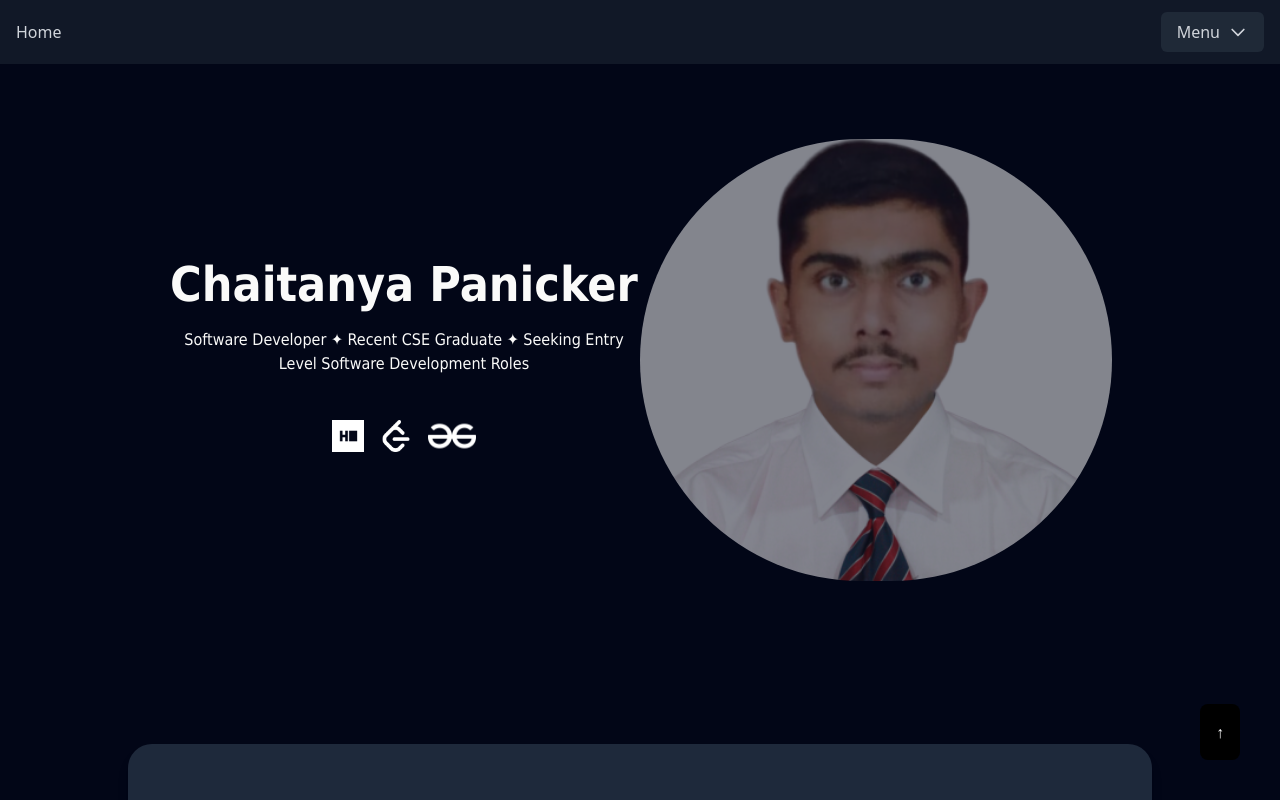
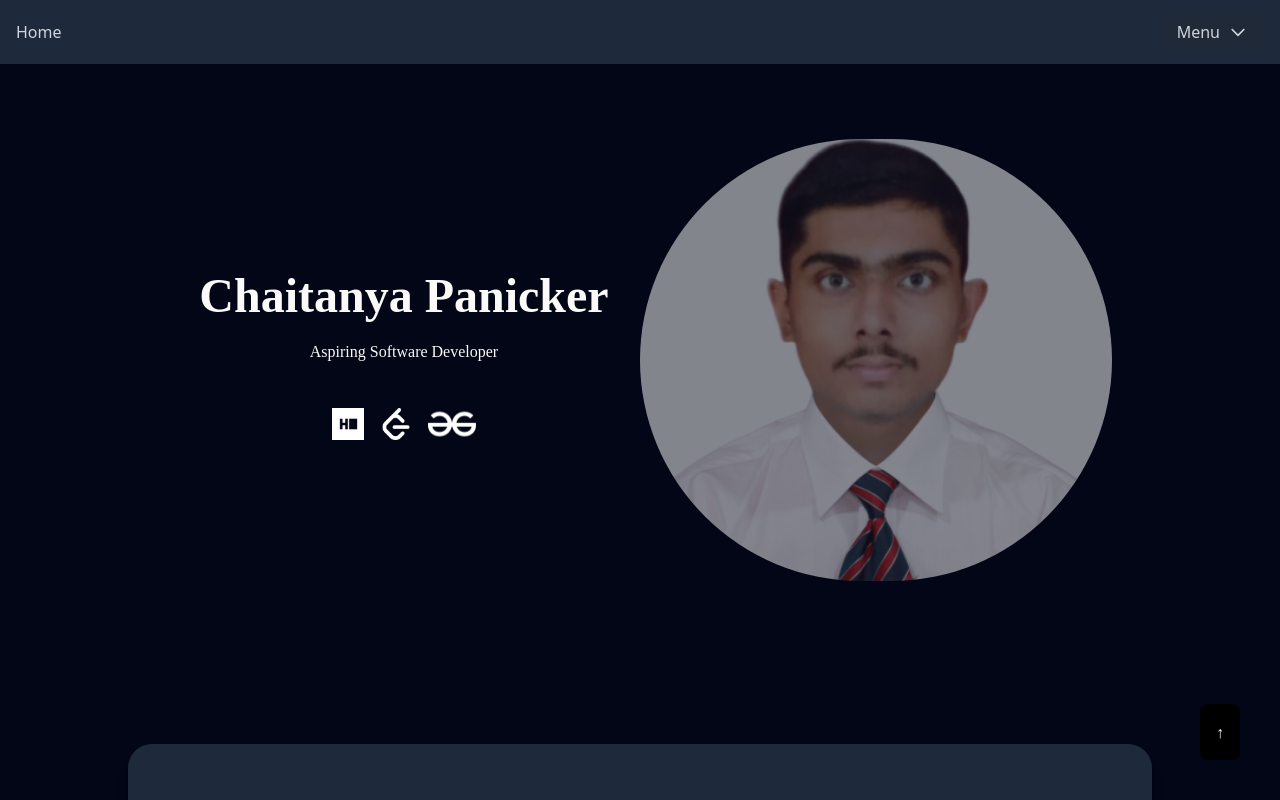
Before and after one commit to chaitanya985/personal-portfolio-project, a React (Create React App) app: page / in a window 1280 px wide. Shown: the top 800 px of the page. Built offline with nearby package versions, Linux system fonts and the light colour scheme.

Commit message:
my-personal-portfolio

```diff
--- a/src/components/Hero.js
+++ b/src/components/Hero.js
@@ -9,12 +9,12 @@ export default function Hero() {
 				mb-16 lg:mt-10 max-w-5xl mx-auto lg:gap-0 h-[80vh]">
 		<div className="flex-1 flex flex-col justify-center items-center gap-5">
 		<div>
-			<h2 style={{fontFamily: "Tahoma"}} className="text-center text-stone-50 text-5xl font-bold">
+			<h2 style={{fontFamily: "Bahnschrift"}} className="text-center text-stone-50 text-5xl font-bold">
 			Chaitanya Panicker
 			</h2>
 		</div>
-		{<p style={{fontFamily: "Tahoma"}} className="text-center text-stone-50">
-			Software Developer ✦ Recent CSE Graduate ✦ Seeking Entry Level Software Development Roles
+		{<p style={{fontFamily: "Bahnschrift"}} className="text-center text-stone-50">
+			Aspiring Software Developer
 		</p>}
 		{/* <a href="https://drive.google.com/file/d/1N8x3KeKes2fuLsQqgUukDzq4nPJDJ3zl/view?usp=sharing" target="_blank" rel="noopener noreferrer">
 			<Button className="px-1 py-1 bg-gray-400 text-white font-semibold rounded-lg transition-colors duration-200 hover:scale-105">
@@ -23,13 +23,13 @@ export default function Hero() {
 		</a> */}
 		<div className="flex gap-4 mt-4">
 			<a href="https://www.hackerrank.com/profile/chaitanya_panic1" target="_blank" rel="noopener noreferrer">
-				<img src="./assets/hackerrankicon.png" alt="HackerRank" className="mt-2 w-8 h-8 hover:scale-[120%] transition-transform duration-300 ease-in-out filter invert" />
+				<img src="./assets/hackerrankicon.png" alt="HackerRank" title="HackerRank" className="mt-2 w-8 h-8 hover:scale-[120%] transition-transform duration-300 ease-in-out filter invert" />
 			</a>
 			<a href="https://leetcode.com/u/chaitanya985/" target="_blank" rel="noopener noreferrer">
-				<img src="./assets/leetcodeicon.png" alt="LeetCode" className="mt-2 w-8 h-8 hover:scale-[120%] transition-transform duration-300 ease-in-out filter invert" />
+				<img src="./assets/leetcodeicon.png" alt="LeetCode" title="LeetCode" className="mt-2 w-8 h-8 hover:scale-[120%] transition-transform duration-300 ease-in-out filter invert" />
 			</a>
 			<a href="https://www.geeksforgeeks.org/user/chaitanya98507/" target="_blank" rel="noopener noreferrer">
-				<img src="./assets/gfgicon.png" alt="GeeksforGeeks" className="w-12 h-12 hover:scale-[120%] transition-transform duration-300 ease-in-out filter invert" />
+				<img src="./assets/gfgicon.png" alt="GeeksforGeeks" title="GeeksforGeeks" className="w-12 h-12 hover:scale-[120%] transition-transform duration-300 ease-in-out filter invert" />
 			</a>
 		</div>
 		</div>
--- a/src/components/Navbar.js
+++ b/src/components/Navbar.js
@@ -10,7 +10,7 @@ export default function Navbar() {
     const navItems = [
         { name: 'About', href: '#about' },
         { name: 'Skills', href: '#skills' },
-        { name: 'Projects', href: '#project' },
+        { name: 'Projects', href: '#projects' },
         { name: 'Experience', href: '#experience' },
         { name: 'Certificates', href: '#certificates' },
         { name: 'Blogs', href: '#blog' },
@@ -19,7 +19,7 @@ export default function Navbar() {
     ];
 
     return (
-        <nav className="fixed top-0 left-0 w-full bg-gray-900 z-50">
+        <nav className="fixed top-0 left-0 w-full bg-slate-800 z-50">
             <div className="max-w-7xl mx-auto px-4">
                 <div className="flex justify-between items-center h-16">
                     {/* Logo/Brand */}
```
